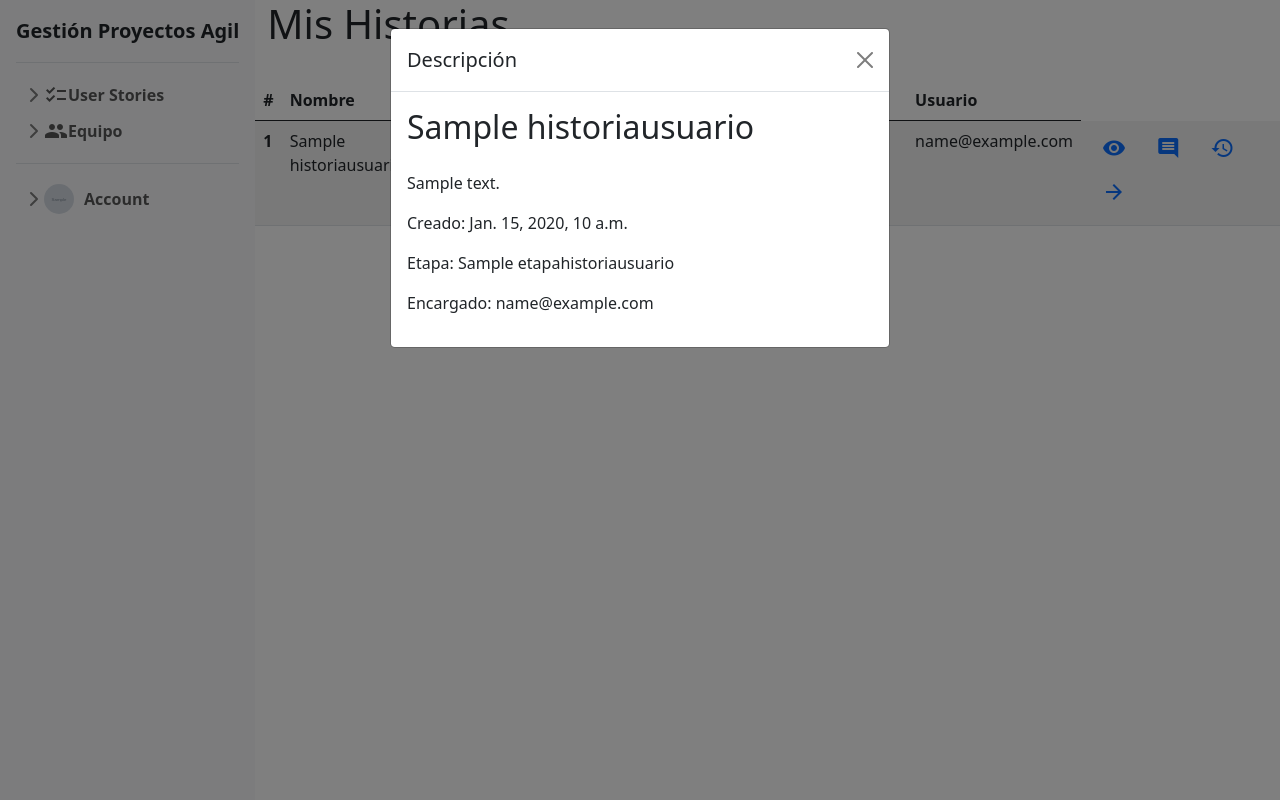
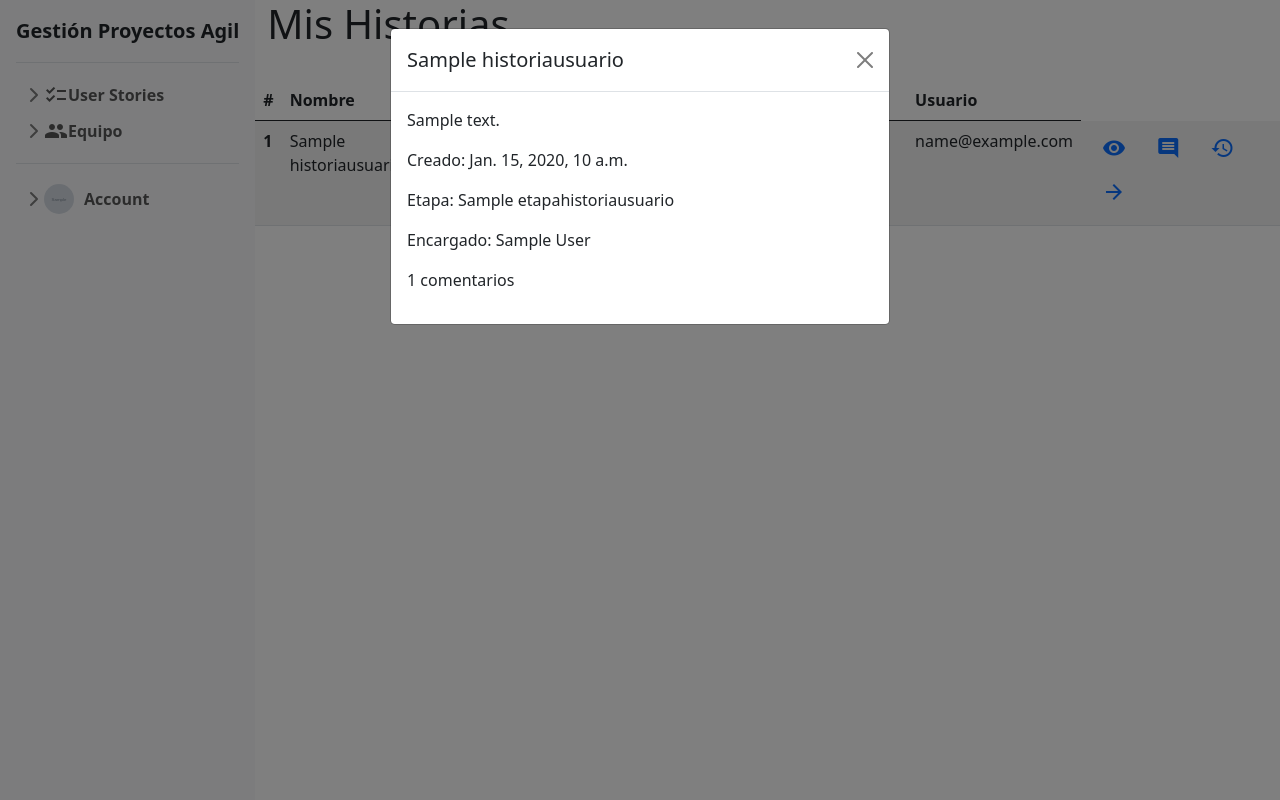
Before and after one commit to jg2kpy/gestion_proyectos_agile, a Django app: page /proyecto/1/mis-historias/ in a window 1280 px wide, after a click on "visibility". Run offline with Django 4.2, Linux system fonts and the light colour scheme; a user stored in the database is signed in; data comes from the database, SQL or seed files in the repository; tables that the repository leaves empty hold one stand-in row (values such as "Sample post"); grey boxes marked "Sample" are stand-in pictures; parts of the project's set-up code (start-up, migrations or seed data) failed here and were passed over; some libraries are stand-ins or nearby versions.

Commit message:
Fixes relacionados a historial con comentarios

```diff
--- a/historias_usuario/models.py
+++ b/historias_usuario/models.py
@@ -167,6 +167,9 @@ class HistoriaUsuario(models.Model):
         versionPrevia.estado = HistoriaUsuario.Estado.HISTORIAL
         versionPrevia.save()
 
+        for comentario in self.comentarios.all():
+            versionPrevia.comentarios.add(comentario)
+
         self.versionPrevia = versionPrevia
         self.fecha_creacion = datetime.now()
         self.fecha_modificacion = datetime.now()
@@ -209,7 +212,7 @@ class Comentario(models.Model):
     """
     contenido = models.TextField(blank=True, null=True)
     usuario = models.ForeignKey('usuarios.Usuario', related_name='comentarios', null=True, on_delete=models.SET_NULL)
-    historiaUsuario = models.ForeignKey(HistoriaUsuario, related_name='comentarios', on_delete=models.CASCADE)
+    historiaUsuario = models.ManyToManyField(HistoriaUsuario, related_name='comentarios')
 
     def __str__(self):
         """
--- a/historias_usuario/views.py
+++ b/historias_usuario/views.py
@@ -652,10 +652,12 @@ def comentarios_historiaUsuario(request, proyecto_id, historia_id):
         form = ComentarioForm(request.POST)
         if form.is_valid():
 
-            comentario = Comentario(
-                contenido=form.cleaned_data['contenido'], historiaUsuario=historia, usuario=request.user)
+            comentario = Comentario()
+            comentario.usuario = request.user
+            comentario.contenido = form.cleaned_data['contenido']
+            comentario.save()
+            historia.comentarios.add(comentario)
 
-            comentario.save()
             return redirect('comentarios_historiaUsuario', proyecto_id=proyecto_id, historia_id=historia.id)
         else:
             form.add_error(None, "Hay errores en el formulario.")
@@ -706,6 +708,12 @@ def restaurar_historia_historial(request, proyecto_id, historia_id):
         historia.up = versionPrevia.up
         historia.usuarioAsignado = versionPrevia.usuarioAsignado
         historia.etapa = versionPrevia.etapa
+
+        for comentario in historia.comentarios.all():
+            historia.comentarios.remove(comentario)
+        for comentario in versionPrevia.comentarios.all():
+            historia.comentarios.add(comentario)
+
         historia.save()
 
     volver_a = request.session['cancelar_volver_a']
--- a/templates/historias/base.html
+++ b/templates/historias/base.html
@@ -102,19 +102,25 @@
         <div class="modal-dialog">
             <div class="modal-content">
                 <div class="modal-header">
-                    <h5 class="modal-title" id="verModal">Descripción</h5>
+                    <h5 class="modal-title" id="verModal">{{ historia.nombre }}</h5>
                     <button type="button" class="btn-close" data-bs-dismiss="modal"
                         aria-label="Close"></button>
                 </div>
                 <div class="modal-body">
-                    <h2 style="margin-bottom: 25px;">{{ historia.nombre }}</h2>
                     <p>{{ historia.descripcion }}</p>
                     <p>Creado: {{ historia.fecha_creacion }}</p>
                     {% if historia.fechar_modificacion %}
                     <p>Modificado: {{ historia.fechar_modificacion }}</p>
                     {% endif %}
                     <p>Etapa: {{ historia.etapa.nombre }}</p>
-                    <p>Encargado: {{ historia.usuarioAsignado }}</p>
+                    <p>Encargado: {{ historia.usuarioAsignado.get_full_name }}</p>
+                    <p>
+                        {% if historia.comentarios.count > 0 %}
+                            {{ historia.comentarios.count}} comentarios
+                        {% else %}
+                            No hay comentarios
+                        {% endif %}
+                    </p>
                 </div>
             </div>
         </div>
```
Also changed, not shown: templates/historias/historial.html (+9 -3 lines).
